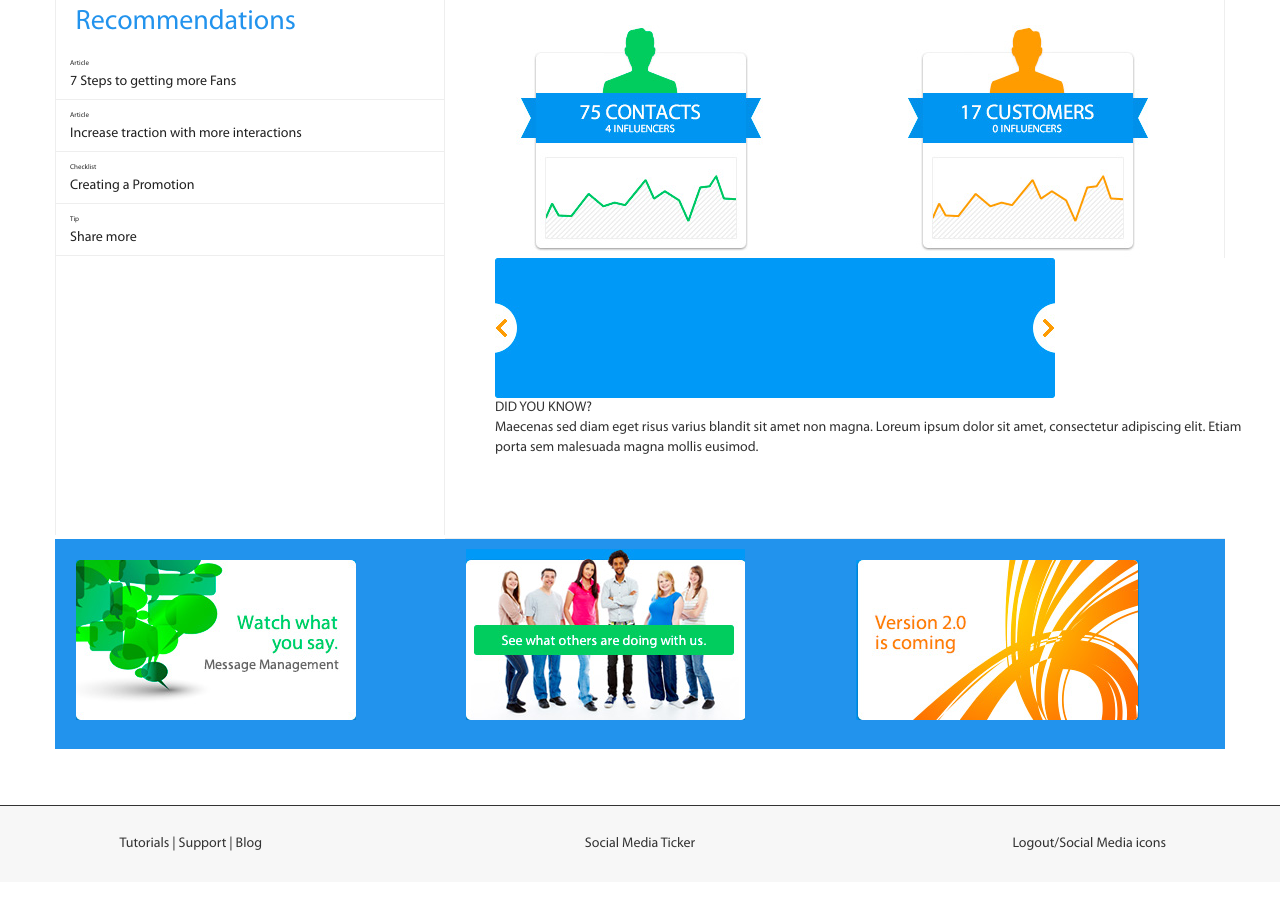
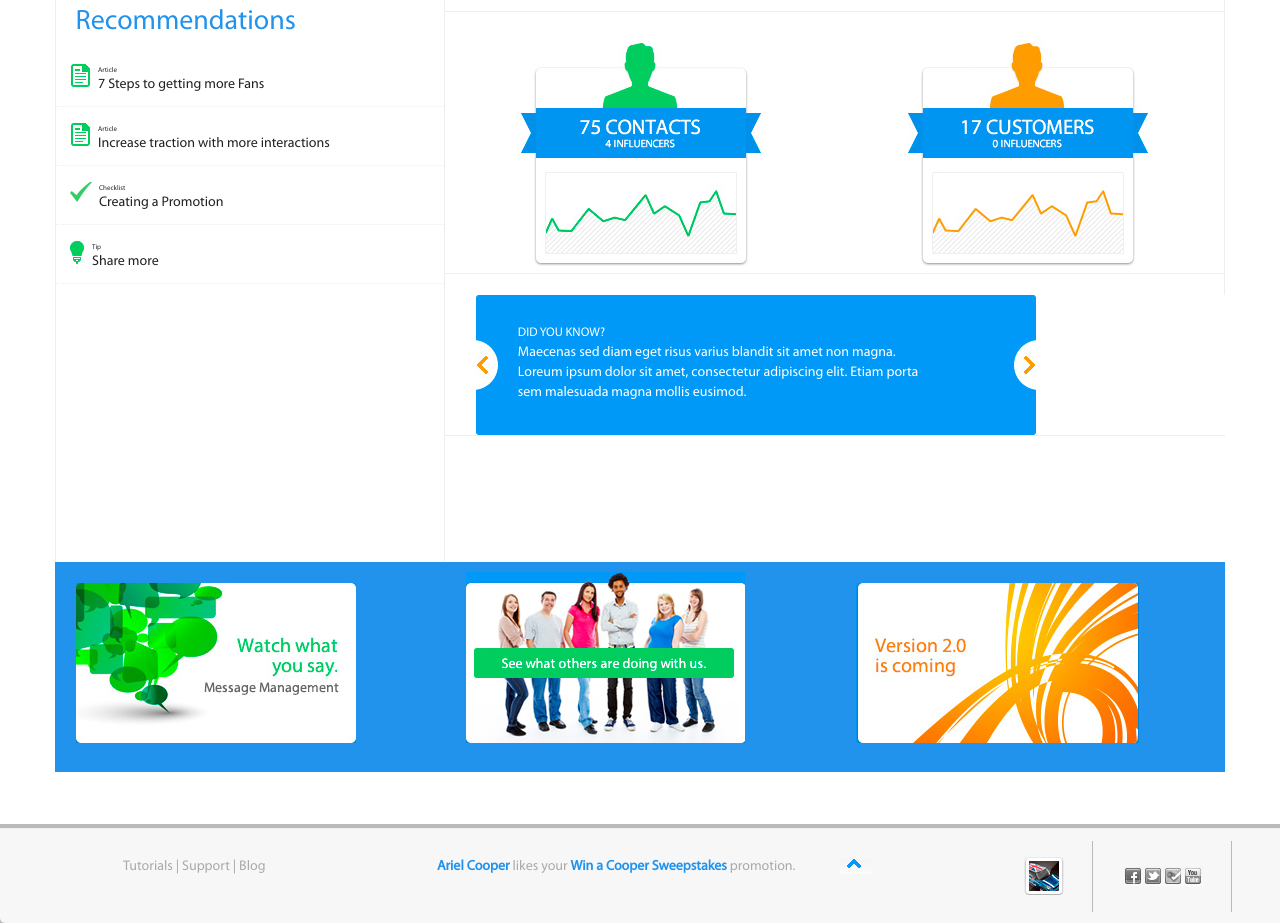
Before and after one commit to hgargan/j586-project1, a plain HTML site: page dist/bootstrapcssproject1.html in a window 1280 px wide. Shown: the part 595-1518 px from the top of the page. Before the commit the page ends 1477 px from the top, so only its background shows below. Drawn offline with Linux system fonts and the light colour scheme.

Commit message:
Really coming together — got the background image and list icons to work. Started on the bottom toolbar.

```diff
--- a/dist/bootstrapcssproject1.html
+++ b/dist/bootstrapcssproject1.html
@@ -57,7 +57,7 @@
         <div class="row">
             <div class="col-xs-12 col-sm-8 page-title"><h1>Dashboard</h1></div>
             <div class="col-xs-12 col-sm-4 search-box"><form><input type="text" name="search" align="right">
-                <img class="search-icon" src="images/searchicon.png" ></form></div>
+               <img src="images/searchicon.png"/></form></div>
         </div>
         <div class="content">
             <div class="row">
@@ -75,10 +75,10 @@
                     </div>
                     <div id="recommendations">
                         <h1>Recommendations</h1>
-                        <li><span style="font-size: .5em">Article</span><br>7 Steps to getting more Fans</li>
-                        <li><span style="font-size: .5em">Article</span><br>Increase traction with more interactions</li>
-                        <li><span style="font-size: .5em">Checklist</span><br>Creating a Promotion</li>
-                        <li><span style="font-size: .5em">Tip</span><br>Share more</li>
+                        <li><img src="images/articleicon.jpg" align="left" /><span style="font-size: .5em">Article</span><br>7 Steps to getting more Fans</li>
+                        <li><img src="images/articleicon.jpg" align="left" /><span style="font-size: .5em">Article</span><br>Increase traction with more interactions</li>
+                        <li><img src="images/checklisticon.png" align="left"/><span style="font-size: .5em">Checklist</span><br>Creating a Promotion</li>
+                        <li><img src="images/tipicon.jpg" align="left" top="5px"/><span style="font-size: .5em">Tip</span><br>Share more</li>
                     </div>
                 </div>
                 <div class="col-xs-12 col-md-8 main-content"><h1>Analytics</h1>
@@ -88,7 +88,7 @@
                         <div class="col-xs-12 col-sm-6 nested-box"><a href="#"><img src="images/customersbox.jpg"/></a></div>
                     </div>
                     <div class="row">
-                        <div class="col-xs-12 did-you-know"><img src="images/dykbg.jpg"/><p>DID YOU KNOW?<br>Maecenas sed diam eget risus varius blandit sit amet non magna. Loreum ipsum dolor sit amet, consectetur adipiscing elit. Etiam porta sem malesuada magna mollis eusimod.</p></div>
+                        <div class="col-xs-12 did-you-know"><p><span style="font-size: .9em;">DID YOU KNOW?</span><br>Maecenas sed diam eget risus varius blandit sit amet non magna.<br> Loreum ipsum dolor sit amet, consectetur adipiscing elit. Etiam porta <br> sem malesuada magna mollis eusimod.</p></div>
                     </div>
                 </div>
             </div>
@@ -103,8 +103,11 @@
     <div class="footer">
         <div class="row">
             <div class="col-xs-12 col-sm-3">Tutorials | Support | Blog </div>
-            <div class="col-xs-12 col-sm-6">Social Media Ticker</div>
-            <div class="col-xs-12 col-sm-3">Logout/Social Media icons</div>
+            <div class="col-xs-12 col-sm-6"><a href="#"><span style="color: #2293ed; font-weight: bold;">Ariel Cooper</span></a> likes your <a href="#"><span style="color: #2293ed; font-weight: bold;">Win a Cooper Sweepstakes</span></a> promotion.&nbsp;&nbsp;&nbsp;&nbsp;&nbsp;&nbsp;&nbsp;&nbsp;&nbsp;&nbsp;&nbsp;&nbsp;&nbsp;&nbsp;&nbsp;<a href="#"><img src="images/blueuparrow.jpg"/></a></div>
+            <div class="col-xs-12 col-sm-3">
+                <li><img src="images/profileicon.jpg"/></li>
+                <li><img src="images/socialmediaicons.jpg"/></li>
+            </div>
         </div>
     </div>
 
--- a/dist/css/styles.css
+++ b/dist/css/styles.css
@@ -36,6 +36,7 @@ a {
 
 a:hover {
     text-decoration: none;
+    color: #000;
 }
 
 li {
@@ -55,6 +56,10 @@ h2 {
 
 }
 
+form {
+    background-image: url('images/searchicon.png');
+}
+
 .top-toolbar {
     background-color: #2293ed;
     border: none;
@@ -62,7 +67,7 @@ h2 {
     font-weight: 500;
     color: white;
     height: 2em;
-    padding: 0 6em 0 0;
+    padding: 0 6em 0 6em
 
 }
 
@@ -72,6 +77,7 @@ h2 {
     padding: 0 1em 0 0;
     font-size: .85em;
     line-height: 2.4em;
+    margin-left: .8em;
 
 }
 
@@ -182,8 +188,22 @@ input {
 
 }
 
+/* The icons for recommendations
+
+.article-icon {
+    list-style-image: url("../images/articleicon.jpg");
+
+}
+
+.checklist-icon {
+    list-style-image: url("../images/checklisticon.png");
+}
+
+.tip-icon {
+    list-style-image: url("../images/tipicon.jpg"); */
+}
+
 .sidebar-left ul {
-    list-style-image: url("images/articleicon.jpg");
 }
 
 .sidebar-left h1 {
@@ -194,8 +214,17 @@ input {
 #recommendations {
     padding-bottom: 19.9em;
     border: none;
+    line-height: 1em;
 }
 
+#recommendations img {
+    margin: .2em .5em 0 0;
+}
+
+#recommendations li {
+    padding: 1em 0 1em 1em;
+    border-bottom: 1px dotted #eee;
+}
 
 .main-content {
     height: auto;
@@ -218,13 +247,22 @@ input {
 .nested-box {
   text-align: center;
   padding-top: 2em;
+  border-top: 1px solid #eee;
+  border-bottom: 1px solid #eee;
+  margin-top: 1em;
 
 }
 .did-you-know {
-    height: 20em;
     background-color: #fff;
-    background-image: url('images/dykbg.jpg');
-    margin: 0 0 0 2.5em;
+    background-image: url('../images/dykbg.jpg');
+    margin: 1.5em 0 0 2.2em;
+    background-repeat: no-repeat;
+    height: 10em;
+    color: white;
+    padding: 2em 3em 6em 3em;
+    float: center;
+    border: none;
+
 
 }
 
@@ -241,10 +279,21 @@ input {
 
 .footer {
     width: 100%;
-    border-top: 1px solid ;
+    border-top: 1px solid #eee;
     background-color: #f7f7f7;
     margin-top: 4em;
-    padding: 2em 4em 2em 4em;
+    padding: 2em 2em 2em 4em;
     text-align: center;
+    color: #aaa;
+    box-shadow: 0 0 0 4px #bbb;
+    border-radius: 0 0 0 5px;
 
 }
+
+.footer li {
+    display: inline;
+    list-style-type: none;
+    padding: 2em;
+    border-right: 1px solid #bbb;
+
+}
```
Also changed, not shown: dist/images/blueuparrow.jpg (renamed from dist/images/blueuparrow_21.jpg), dist/images/profileicon.jpg (renamed from dist/images/profileicon_07.jpg), dist/images/socialmediaicons.jpg (renamed from dist/images/socialmediaicons_07.jpg).
